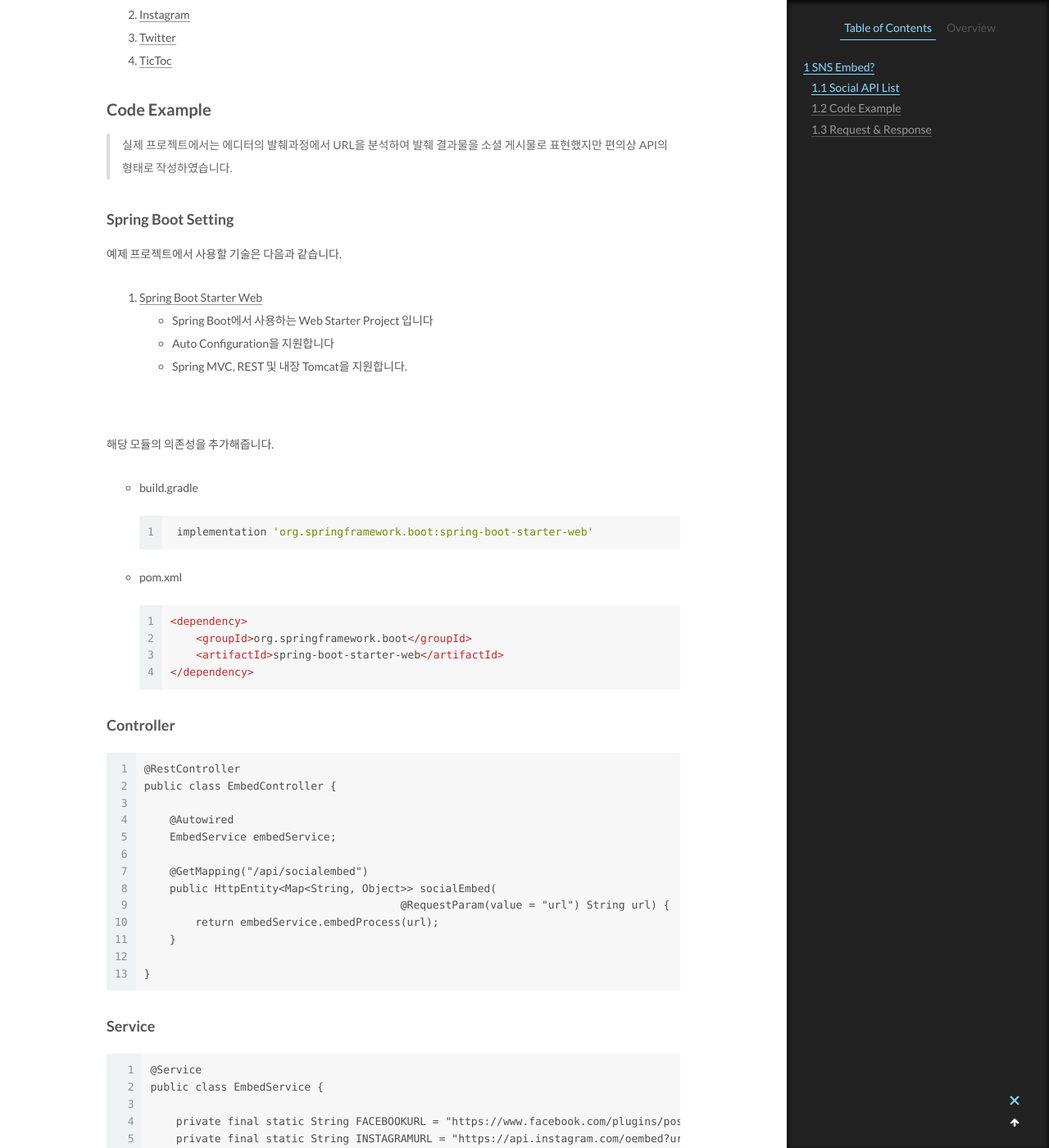
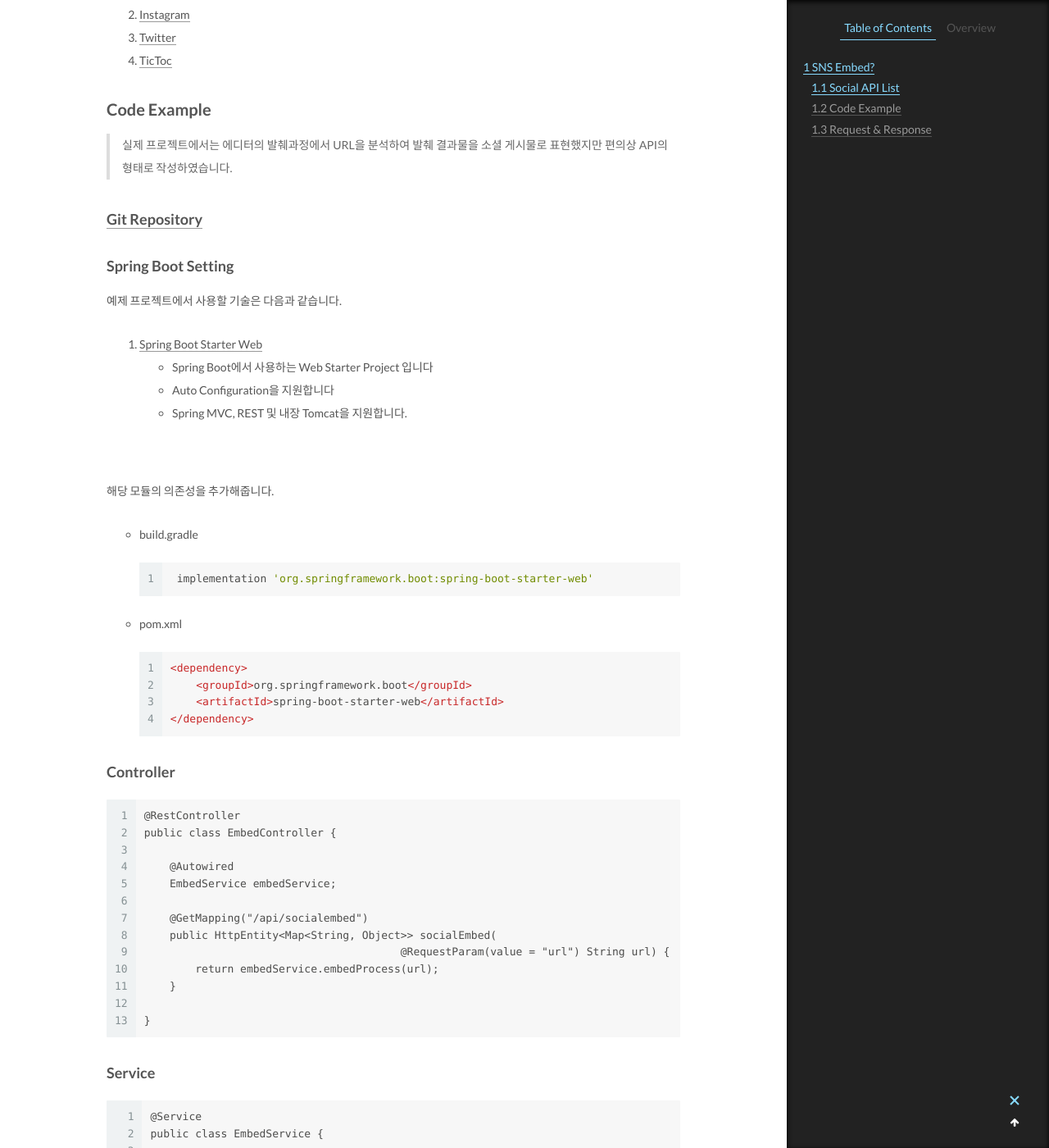
Before and after one commit to jbb9229/jbb9229.github.io, a Jekyll site: the page built from _posts/2020-07-07-spring-socialembed-01.md, in a window 1280 px wide and 1400 px high, scrolled down 1136 px. Shown: the whole window at 82% size. Built offline with Jekyll 4.4.1, drawn with Linux system fonts in a browser that asks for light colours; comment, search, counter and statistics services are not loaded.

Commit message:
add git repository url 2020-07-07-spring-socialembed-01.md

```diff
--- a/_posts/2020-07-07-spring-socialembed-01.md
+++ b/_posts/2020-07-07-spring-socialembed-01.md
@@ -36,6 +36,8 @@ HTML을 반환받는 API Server를 만들어볼 예정입니다.
 ## Code Example
 > 실제 프로젝트에서는 에디터의 발췌과정에서 URL을 분석하여
 발췌 결과물을 소셜 게시물로 표현했지만 편의상 API의 형태로 작성하였습니다.
+
+### [Git Repository](https://github.com/jbb9229/SocialEmbedAPI)
 
 ### Spring Boot Setting
 
```
